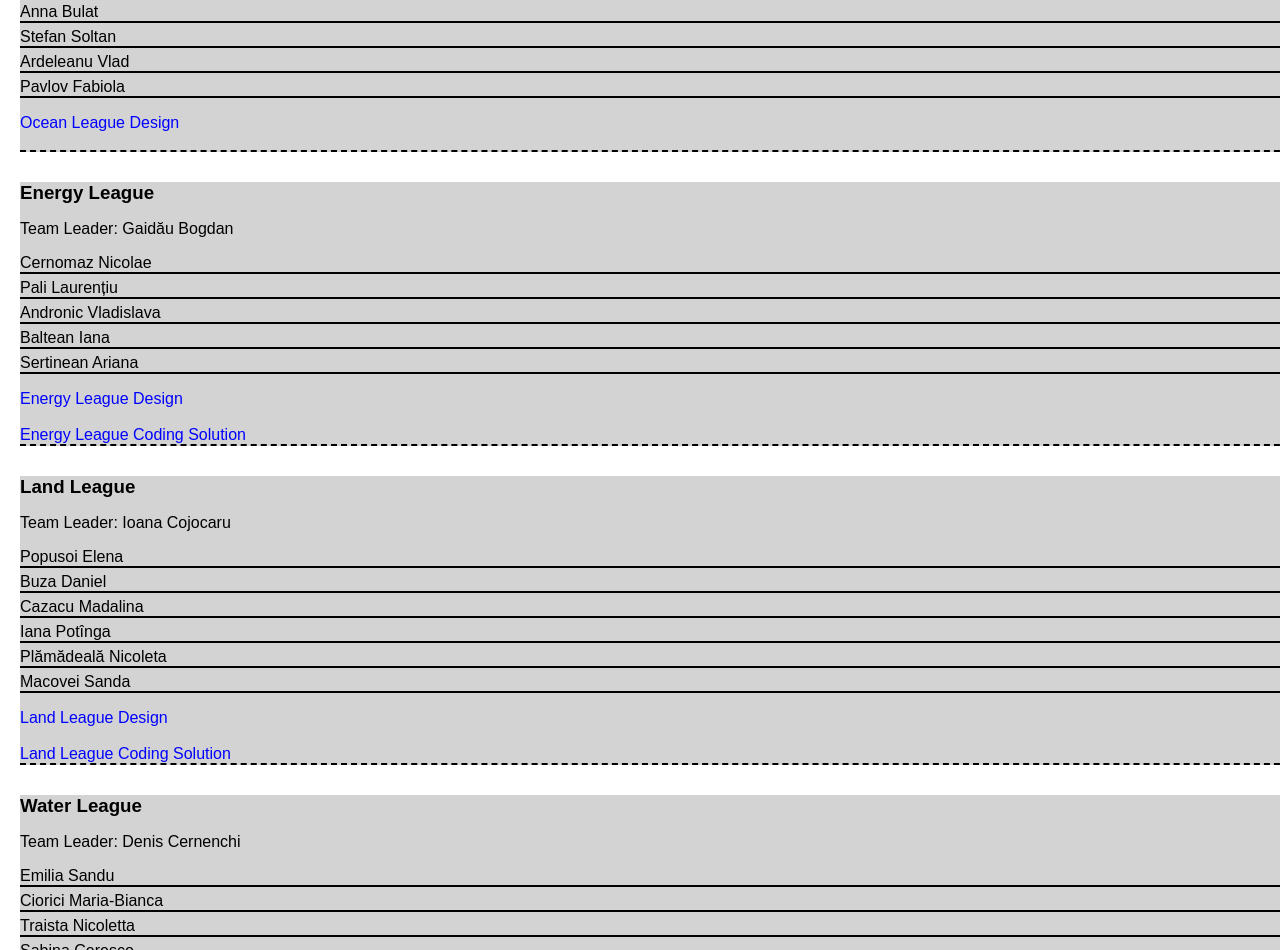
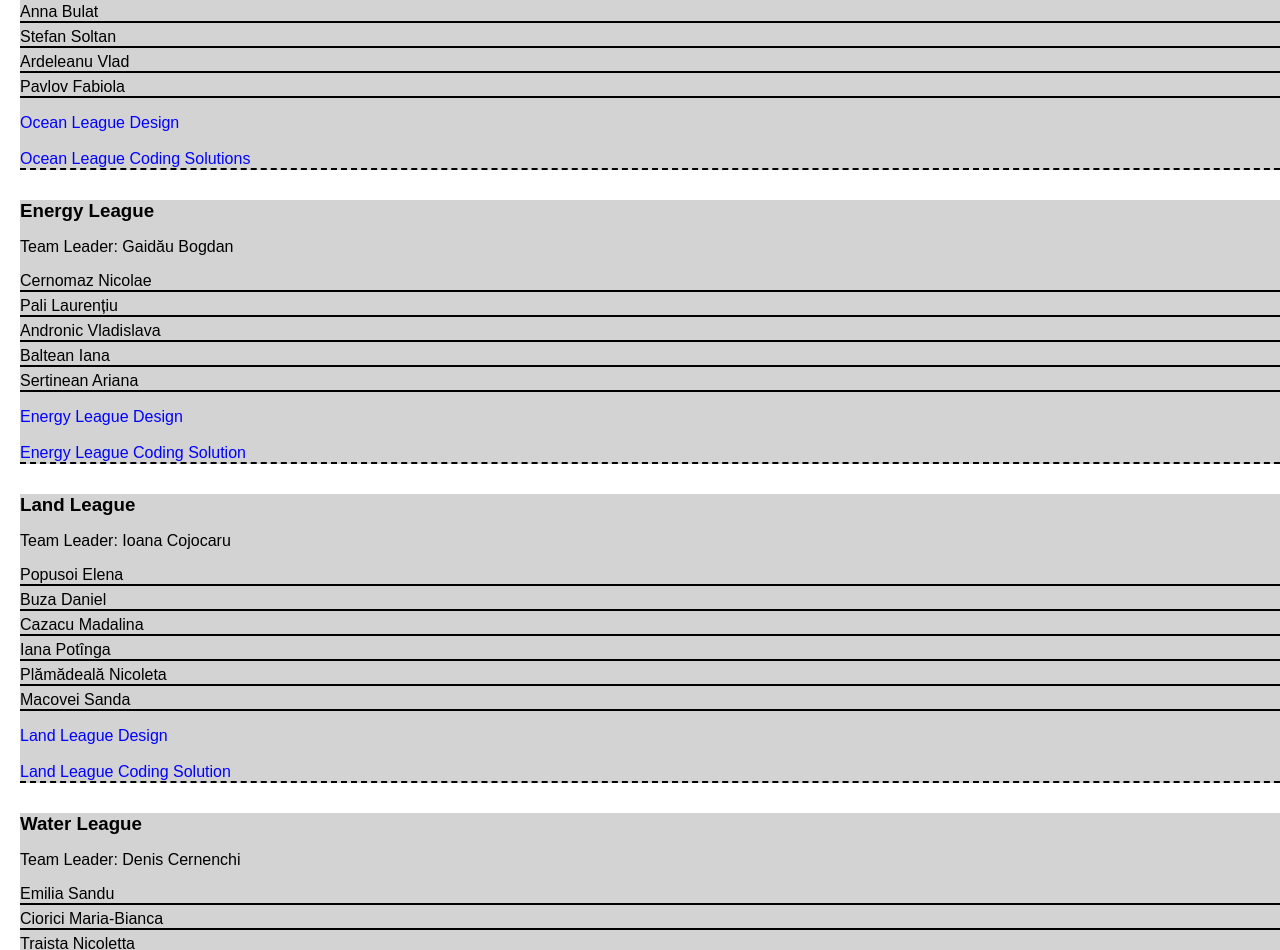
Before and after one commit to Dontmindmeifido/CforC.github.io, a plain HTML site: page index.html in a window 1280 px wide. Shown: the part 2088-3038 px from the top of the page. Drawn offline with Linux system fonts and the light colour scheme.

Commit message:
Update index.html

```diff
--- a/index.html
+++ b/index.html
@@ -109,7 +109,7 @@
             </ul>
             <a href="https://www.canva.com/design/DAGD4ODuUmU/0_B47kKicCX0jMlNJ_HFpA/edit?utm_content=DAGD4ODuUmU&utm_campaign=designshare&utm_medium=link2&utm_source=sharebutton">Ocean League Design</a>
           <br> <br>
-          <a href=""></a>
+          <a href="">Ocean League Coding Solutions</a>
         </div>
 
         <div class="team">
```
